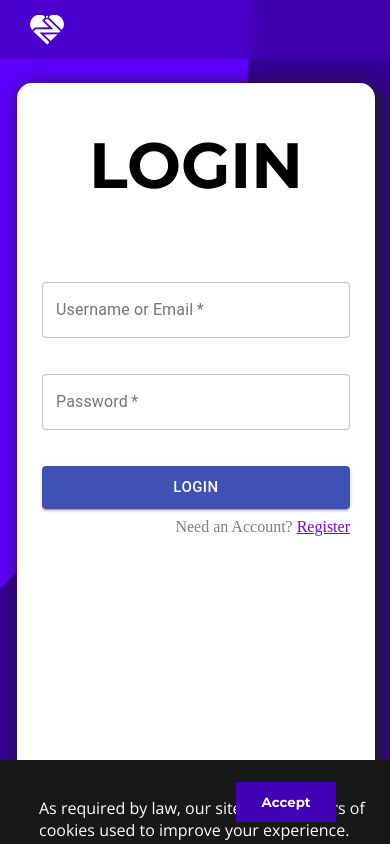
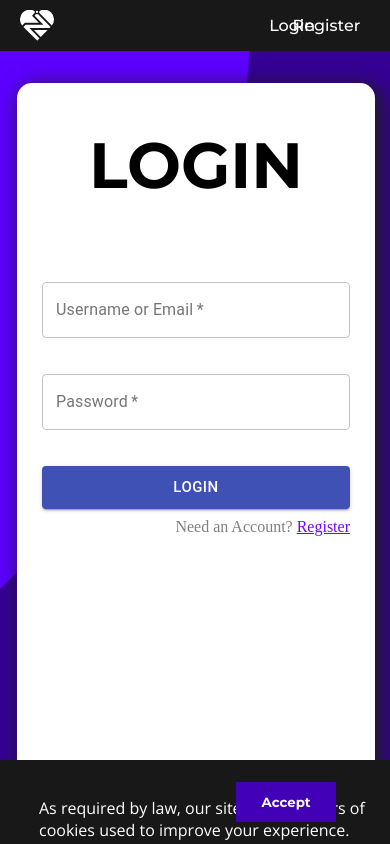
Before and after one commit to NerdeeApp/Nerdee-Web, a React (Create React App) app: page /login in a window 390 px wide. Built offline with nearby package versions, Linux system fonts and the light colour scheme.

Commit message:
Remade navbar. Responsive version coming soon™

```diff
--- a/src/components/navbar.tsx
+++ b/src/components/navbar.tsx
@@ -1,34 +1,35 @@
-import React, { Component } from 'react';
+import React, { FC, useCallback } from 'react';
+import { useHistory } from 'react-router-dom';
 
-export class Navbar extends Component {
-	render() {
+export const Navbar: FC<any> = () => {
+	const history = useHistory();
+
+	const loginSend = () => {
+		return (window.location.href = '/login');
+	};
+
+	const registerSend = () => {
+		return (window.location.href = '/register');
+	};
+
 	return (
 		<nav>
 			<a href='/' id='nav__logo'>
 				<img src='/images/SVG/logo.svg' alt='' />
 			</a>
 
-				{/* <ul className='nav__list'>
-					<li className='nav__list_link'>
-						<a href='/'>Home</a>
-					</li>
-					<li className='nav__list_link'>
-						<a href='/'>Contact Us</a>
-					</li>
-					<li className='nav__list_link'>
-						<a href='/'>About Us</a>
-					</li>
-				</ul>
-
-				<div className='user__func'>
-					<a href='/login' id='login'>
-						login
-					</a>
-					<a href='/login' id='login'>
-						register
-					</a>
-				</div> */}
+			<div className='right'>
+				<div className='default'>
+					<button className='nav__notbutton' id='nav__register' onClick={registerSend} tabIndex={0}>
+						Register
+						<div className='hover_border__bottom' />
+					</button>
+					<button className='nav__notbutton' id='nav__login' onClick={loginSend} tabIndex={0}>
+						Login
+						<div className='hover_border__bottom' />
+					</button>
+				</div>
+			</div>
 		</nav>
 	);
-	}
-}
+};
--- a/src/pages/page/Login.tsx
+++ b/src/pages/page/Login.tsx
@@ -36,7 +36,12 @@ const Login: FC<props> = () => {
 					setRedirect(true);
 				});
 			})
-			.catch((err) => console.log(`API CALL ERROR: ${err.message}`));
+			.catch((err) =>
+				console.log(
+					`%cError 500. Internal Server Error:- ${JSON.stringify(err)}`,
+					'color: red; font-weight: bold;'
+				)
+			);
 	};
 
 	if (redirect) {
@@ -116,7 +121,7 @@ const Login: FC<props> = () => {
 				</form>
 				<br />
 				<p id='need__acc'>
-					Need an Account? <a href='/Register'>Register</a>
+					Need an Account? <a href='/register'>Register</a>
 				</p>
 			</div>
 		</div>
--- a/src/pages/page/Register.tsx
+++ b/src/pages/page/Register.tsx
@@ -116,7 +116,7 @@ const Register: FC = () => {
 				</form>
 				<br />
 				<p id='need__acc'>
-					Got an Account? <a href='/Login'>Login</a>
+					Got an Account? <a href='/login'>Login</a>
 				</p>
 			</div>
 		</div>
--- a/src/style/global.scss
+++ b/src/style/global.scss
@@ -10,7 +10,7 @@
 ##                  IMPORTS                 ##
 ##############################################
 */
-@import url('https://fonts.googleapis.com/css2?family=Montserrat:wght@100;300;700&family=Open+Sans:wght@400;700&display=swap');
+@import url('https://fonts.googleapis.com/css2?family=Montserrat:wght@100;300;500;700&family=Open+Sans:wght@400;700&display=swap');
 
 /*
 ##############################################
@@ -52,161 +52,105 @@ html {
 ##                NAVIGATION                ##
 ##############################################
 */
+
 nav {
-	margin: 0;
-	padding: 0;
+	$padding: 10px;
+	$height: 6vh;
+
+	width: 100vw;
+	height: $height;
+
+	box-sizing: border-box;
+
+	padding: $padding;
+
+	background-color: #181818;
 
 	position: fixed;
 	top: 0;
 	left: 0;
 
-	width: 100vw;
-	height: $navheight;
-
-	background-color: #4200B7aa;
-
 	z-index: 999999;
 
-	backdrop-filter: blur(10px);
+	& img {
+		height: calc(6vh - 20px);
 
-	font-family: 'Open Sans', sans-serif;
-}
+		transform: translateY(-50%);
+		position: relative;
+		left: 10px;
+		top: 50%;
+	}
 
-nav a {
-	color: white;
-}
+	& .right {
+		width: 40%;
+		height: 100%;
 
-nav img {
-	height: calc( 6vh - 20px );
-	transform: translate(0, -50%);
+		max-width: 50%;
+		min-height: $height;
+		max-height: $height;
 
-	position: absolute;
-	left: 30px;
-	top: 50%;
-}
+		position: absolute;
+		top: 0;
+		right: 0;
 
-nav .nav__list {
-	list-style: none;
-	width: 30vw;
+		background-color: transparent;
 
-	height: $navheight;
+		box-sizing: border-box;
 
-	background-color: transparent;
+		padding-right: 80px;
 
-	display: flex;
-	align-items: center;
-	justify-content: space-evenly;
+		& .nav__notbutton {
+			position: relative;
+			float: right;
 
-	position: absolute;
-	top: 0;
-	right: 20vw;
+			width: 6vw;
+			height: 6vh;
+			background-color: #181818;
 
-	padding: 0;
-	margin: 0;
+			color: #fff;
 
-	font-size: 1.25em;
+			font-family: 'Montserrat', sans-serif;
+			font-weight: 500;
+			font-size: 1em;
 
-	text-transform: uppercase;
-}
+			text-align: center;
 
-nav .nav__list li a {
-	text-decoration: none;
-}
+			cursor: pointer;
 
-nav .user__func {
-	width: 20vw;
-	height: $navheight;
+			border: 0;
 
-	background-color: transparent;
+			&:hover,
+			&:focus {
+				height: 6vh;
+				border-radius: 0;
 
-	position: absolute;
-	top: 0;
-	right: 0;
+				& .hover_border__bottom {
+					height: 4px;
 
-	margin: 0;
-	padding: 0;
+					background-color: #30009e;
 
-	display: flex;
-	align-items: center;
-	justify-content: space-evenly;
+					position: absolute;
+					left: 0;
+					top: calc(6vh - 4px);
 
-	font-size: 1.25em;
-}
+					animation: forwards slide 250ms;
+				}
 
-nav .user__func a {
-	text-decoration: none;
+				background-color: #202020;
+			}
 
-	text-transform: uppercase;
-
-	padding: 0.25em 0.5em;
-	text-align: center;
-
-	border-radius: 100em;
-
-	font-size: 0.75em;
-
-	font-weight: 100;
-}
-
-@media screen and (max-width: 768px) {
-	nav {
-		height: 7vh;
+			outline: none;
+		}
 	}
 }
 
-footer {
-	$footerheight: 40vh;
-
-	height: $footerheight;
-	width: 100vw;
-
-	background-color: $background;
-
-	position: absolute;
-	top: 200%;
-	left: 0;
-	right: 0;
-
-	z-index: 1000;
-
-	#left {
-		padding-left: 5%;
-		float: left;
-
-		background-color: transparent;
-
-		height: $footerheight;
-		width: calc(50% - 5%);
-
-		display: flex;
-		justify-content: space-evenly;
-		align-items: left;
-
-		flex-direction: column;
-
-		a {
-			color: #ffffff;
-		}
-
-		color: #ffffff;
+@keyframes slide {
+	from {
+		width: 0;
 	}
 
-	#right {
-		float: right;
-
-		background-color: transparent;
-
-		height: $footerheight;
-		width: 50%;
-
-		display: flex;
-		justify-content: center;
-		align-items: center;
-
-		color: white;
-
-		font-size: 1.5em;
-		font-weight: bolder;
+	to {
+		width: 6vw;
 	}
 }
 
```
Lines whose indentation alone changed are shown as unchanged.
